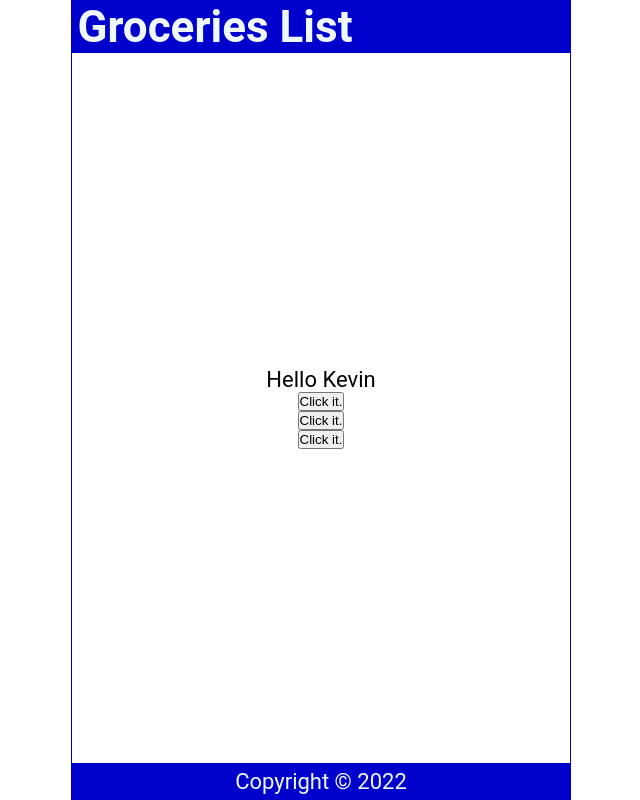
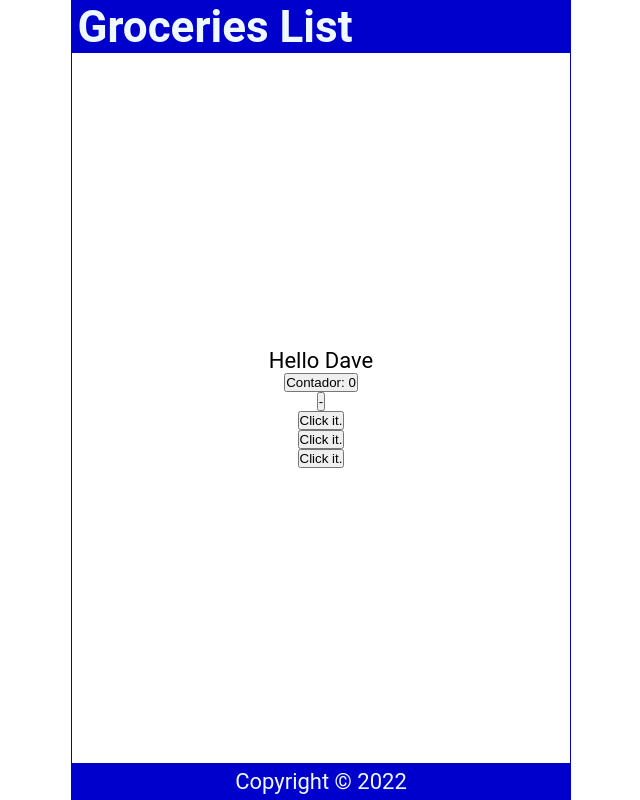
Before and after one commit to leonardo-earruda/01-react-tutorial, a React (Create React App) app: page / in a window 1280 px wide. Shown: the whole page, without its empty margins (319-959 px from the left). Built offline with nearby package versions, Linux system fonts and the light colour scheme.

Commit message:
useState hook

```diff
--- a/src/Content.js
+++ b/src/Content.js
@@ -1,18 +1,26 @@
 import React from "react";
+import { useState } from "react";
 
 export const Content = () => {
+  const [name, setName] = useState("Dave");
+  const [count, setCount] = useState(0);
+
   const handleNameChange = () => {
     const names = ["Bob", "Kevin", "Dave"];
     const int = Math.floor(Math.random() * 3);
-    return names[int];
+    setName(names[int]);
   };
 
   const handleClick = () => {
-    console.log("You clicked it.");
+    setCount(count + 1);
+  };
+
+  const abaixaAi = () => {
+    setCount(count - 1);
   };
 
   const handleClick2 = (name) => {
-    console.log(`${name} was clicked.`);
+    console.log(count);
   };
 
   const handleClick3 = (e) => {
@@ -21,9 +29,11 @@ export const Content = () => {
 
   return (
     <main>
-      <p onDoubleClick={handleClick}>Hello {handleNameChange()}</p>
-      <button onClick={handleClick}>Click it.</button>
-      <button onClick={() => handleClick2("Dave")}>Click it.</button>
+      <p onDoubleClick={handleClick}>Hello {name}</p>
+      <button onClick={handleClick}>Contador: {count}</button>
+      <button onClick={abaixaAi}> - </button>
+      <button onClick={handleNameChange}>Click it.</button>
+      <button onClick={handleClick2}>Click it.</button>
       <button onClick={(e) => handleClick3(e)}>Click it.</button>
     </main>
   );
```
